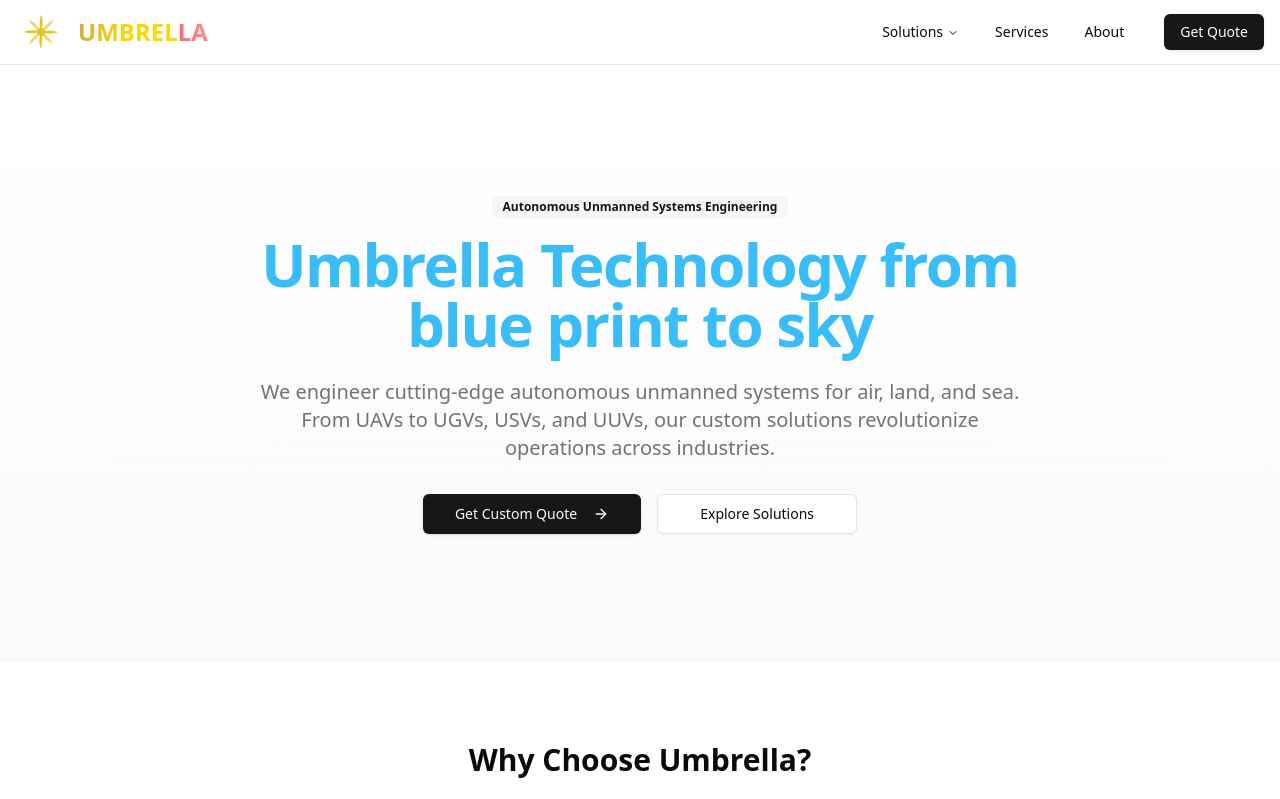
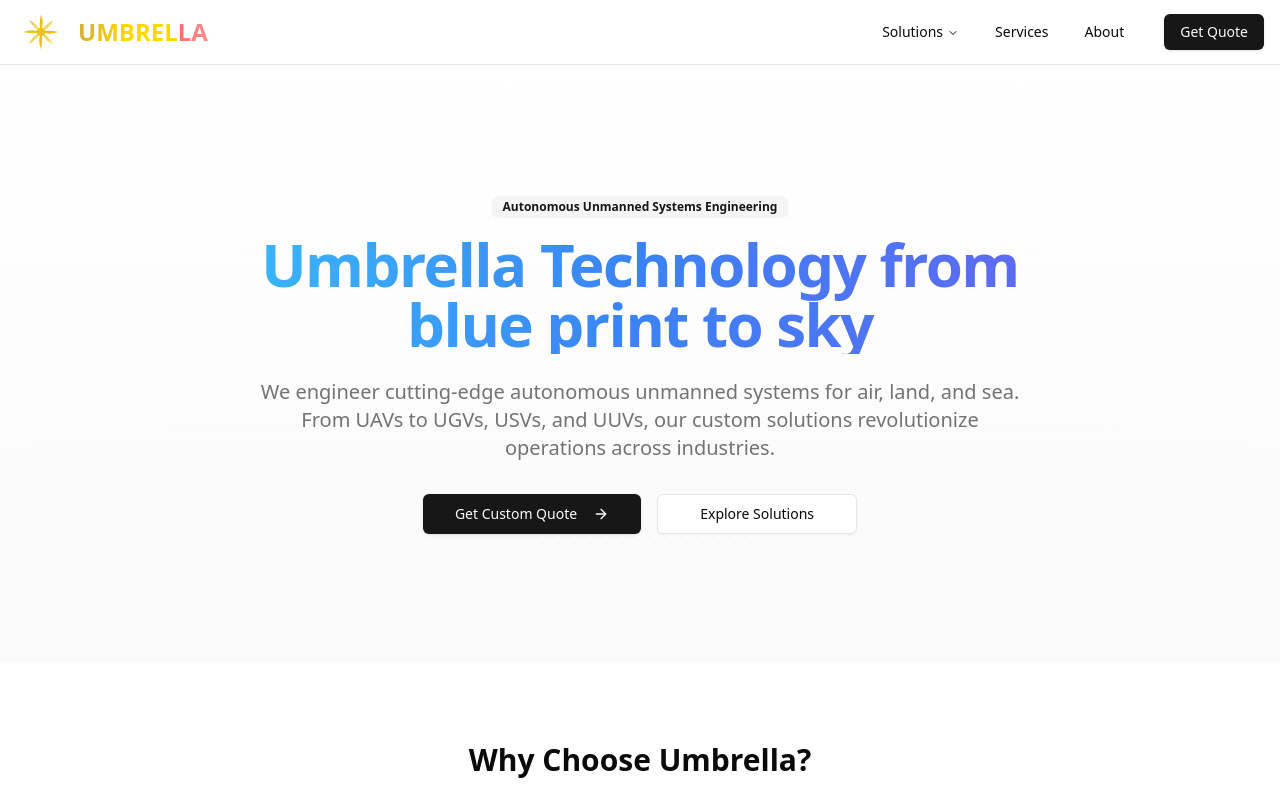
Before and after one commit to pavliha/umbrella, a Next.js app: page / in a window 1280 px wide. Shown: the top 799 px of the page. Built offline with nearby package versions, Linux system fonts and the light colour scheme.

Commit message:
style(home): apply gradient text to hero headline

```diff
--- a/app/page.tsx
+++ b/app/page.tsx
@@ -13,7 +13,7 @@
             <Badge className="mb-4 inline-block" variant="secondary">
               Autonomous Unmanned Systems Engineering
             </Badge>
-            <h1 className="mb-6 text-4xl font-bold tracking-tight sm:text-5xl md:text-6xl text-sky-400">
+            <h1 className="mb-6 text-4xl font-bold tracking-tight sm:text-5xl md:text-6xl bg-gradient-to-r from-sky-400 via-blue-500 to-indigo-500 bg-clip-text text-transparent">
               Umbrella Technology from blue print to sky
             </h1>
             <p className="mb-8 text-lg text-muted-foreground md:text-xl max-w-3xl mx-auto">
```
